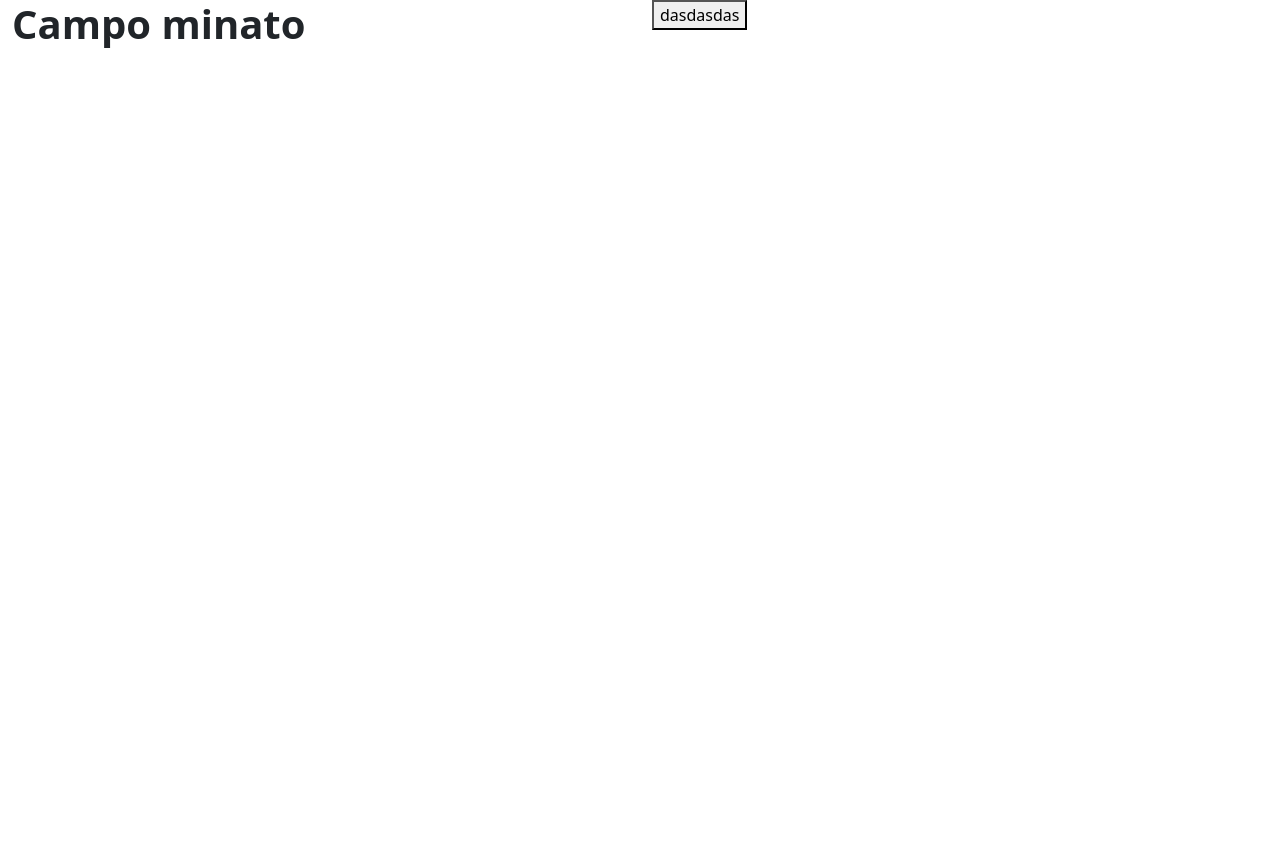
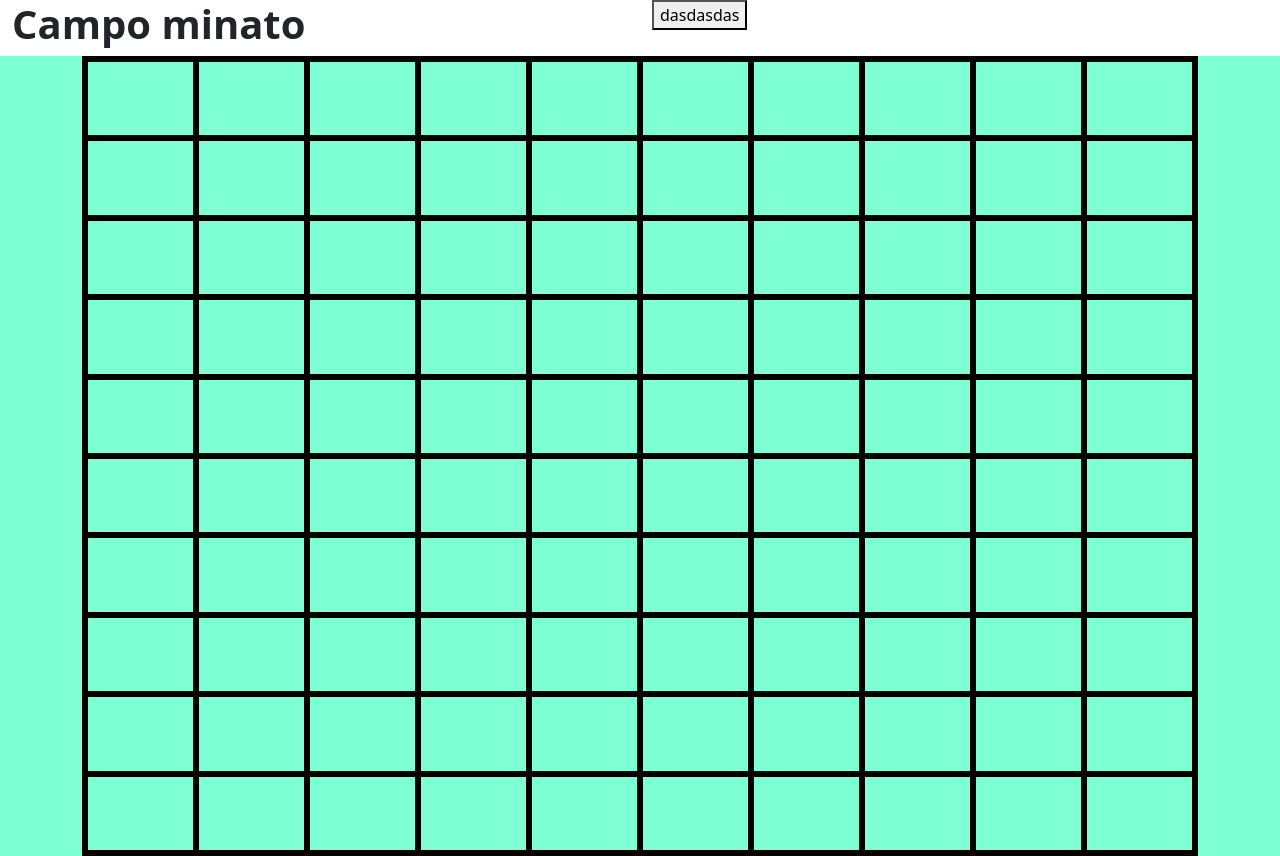
Before and after one commit to MatteoCarbone17/js-campominato-grid, a plain HTML site: page index.html in a window 1280 px wide. Before the commit the page ends 800 px from the top, so only its background shows below. Drawn offline with nearby package versions, Linux system fonts and the light colour scheme.

Commit message:
create a grid

```diff
--- a/css/style.css
+++ b/css/style.css
@@ -1,8 +1,17 @@
-section.main-bg-color{
+.main-bg-color{
     background-color: rgb(127, 255, 212);
 }
 
 
-footer{
-    height: 150px;
+
+.square{
+    width: calc(100% / 10);
+    height: calc(100% / 10);
+    border: solid 3px black;
 }
+
+.grid{
+    height: 800px;
+    border: solid 3px black;
+    flex-wrap: wrap;
+}
--- a/index.html
+++ b/index.html
@@ -25,15 +25,16 @@
             </div>
         </section>
     </header>
-    <main>
-        <section class="main-bg-color">
-            <section class="container">
+    <main class="main-bg-color">
+        <section class="container">
+            <section class="grid d-flex">
+
 
             </section>
 
         </section>
     </main>
-    <footer class="h-25">
+    <footer>
 
     </footer>
 
--- a/js/script.js
+++ b/js/script.js
@@ -0,0 +1,27 @@
+/*Consegna:
+L'utente clicca su un bottone che genererà una griglia di gioco quadrata.
+Ogni cella ha un numero progressivo, da 1 a 100.
+Ci saranno quindi 10 caselle per ognuna delle 10 righe.
+Quando l'utente clicca su ogni cella, la cella cliccata si colora di azzurro ed emetto un messaggio in console con il numero della cella cliccata.
+*/
+
+
+
+
+const gridContainer = document.querySelector('section.grid');
+
+const newSquare = document.createElement('div');
+
+newSquare.classList.add('square');
+
+gridContainer.appendChild(newSquare);
+
+
+for (let i = 1; i < 100; i++) {
+    const newSquare = document.createElement('div');
+
+    newSquare.classList.add('square');
+
+    gridContainer.appendChild(newSquare);
+
+}
```
